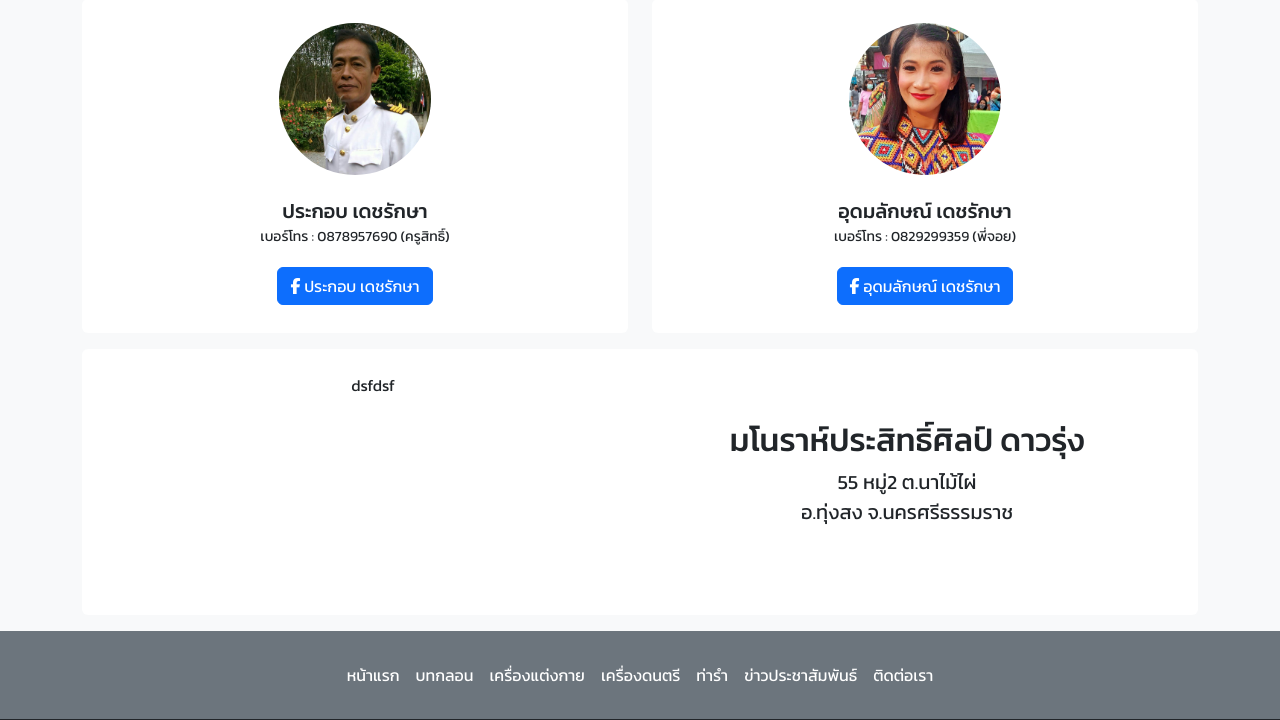
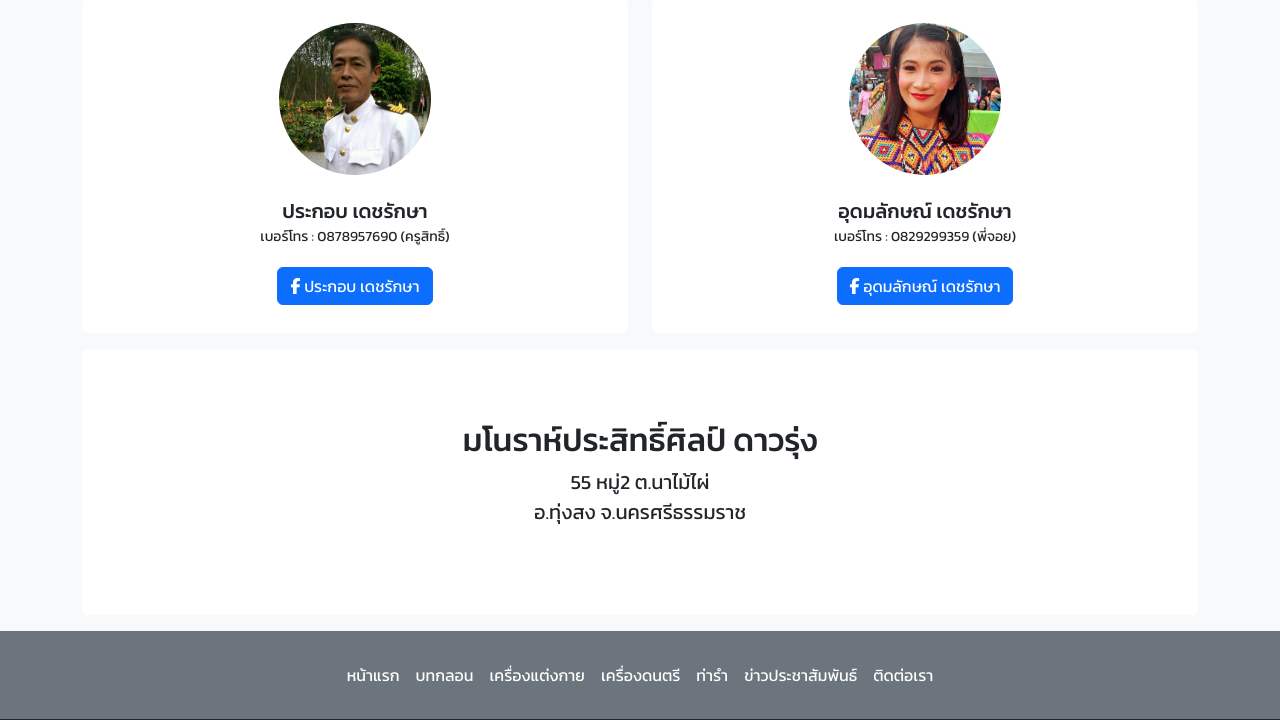
Before and after one commit to kewalin1913/manora, a PHP site: page /contact.php in a window 1280 px wide. Shown: the part 650-1370 px from the top of the page. Run offline with PHP 8.4, Linux system fonts and the light colour scheme; data that the repository does not hold is empty.

Commit message:
Update contact.php

```diff
--- a/fn_manora/contact.php
+++ b/fn_manora/contact.php
@@ -1,5 +1,6 @@
 <!DOCTYPE html>
 <html lang="en">
+
 <head>
     <meta charset="UTF-8">
     <meta name="viewport" content="width=device-width, initial-scale=1.0">
@@ -26,10 +27,11 @@
     <script src="js/jQuery-3.7.1.js"></script>
 
 </head>
+
 <body class="bg-light">
     <!------------ Navbar Header ------------>
     <nav class="navbar navbar-expand-xl bg-dark bg-gradient" data-bs-theme="dark">
-        <?php include_once "header.php";?>
+        <?php include_once "header.php"; ?>
     </nav>
     <!------------ end Navbar Header ------------>
 
@@ -42,14 +44,14 @@
         </div>
         <div class="carousel-inner">
             <div class="carousel-item active c-item" data-bs-interval="10000">
-                <img src="img/carousel/p1.jpg" class="d-block w-100 c-img" alt="..." >
+                <img src="img/carousel/p1.jpg" class="d-block w-100 c-img" alt="...">
                 <div class="carousel-caption d-none d-md-block">
                     <h5>First slide label</h5>
                     <p>Some representative placeholder content for the first slide.</p>
                 </div>
             </div>
             <div class="carousel-item c-item" data-bs-interval="8000">
-                <img src="img/carousel/p3.jpg" class="d-block w-100 c-img" alt="..." >
+                <img src="img/carousel/p3.jpg" class="d-block w-100 c-img" alt="...">
                 <div class="carousel-caption d-none d-md-block">
                     <h5>Second slide label</h5>
                     <p>Some representative placeholder content for the second slide.</p>
@@ -111,11 +113,8 @@
         </div>
 
         <!-- ที่อยู่ -->
-            <div class="row row-cols-1 row-cols-md-2 bg-white text-center rounded p-4 m-0">
-                <div class="col">
-                    dsfdsf
-                </div>
-                <div class="col my-5">
+        <div class="row row-cols-1 row-cols-md-2 bg-white text-center rounded p-4 m-0 d-flex justify-content-center align-items-center">
+            <div class="col my-5 text-center">
                 <h2 class="">มโนราห์ประสิทธิ์ศิลป์ ดาวรุ่ง</h2>
                 <p class="fs-5">55 หมู่2 ต.นาไม้ไผ่ <br> อ.ทุ่งสง จ.นครศรีธรรมราช</p>
             </div>
@@ -125,7 +124,7 @@
 
     <!---------- footer ---------->
     <footer class="mt-3">
-            <?php include_once "footer.php";?>
+        <?php include_once "footer.php"; ?>
     </footer>
     <!---------- footer End ---------->
 
@@ -133,4 +132,5 @@
     <script src="js/bootstrap.bundle.js"></script>
 
 </body>
+
 </html>
```
Lines whose indentation alone changed are shown as unchanged.
